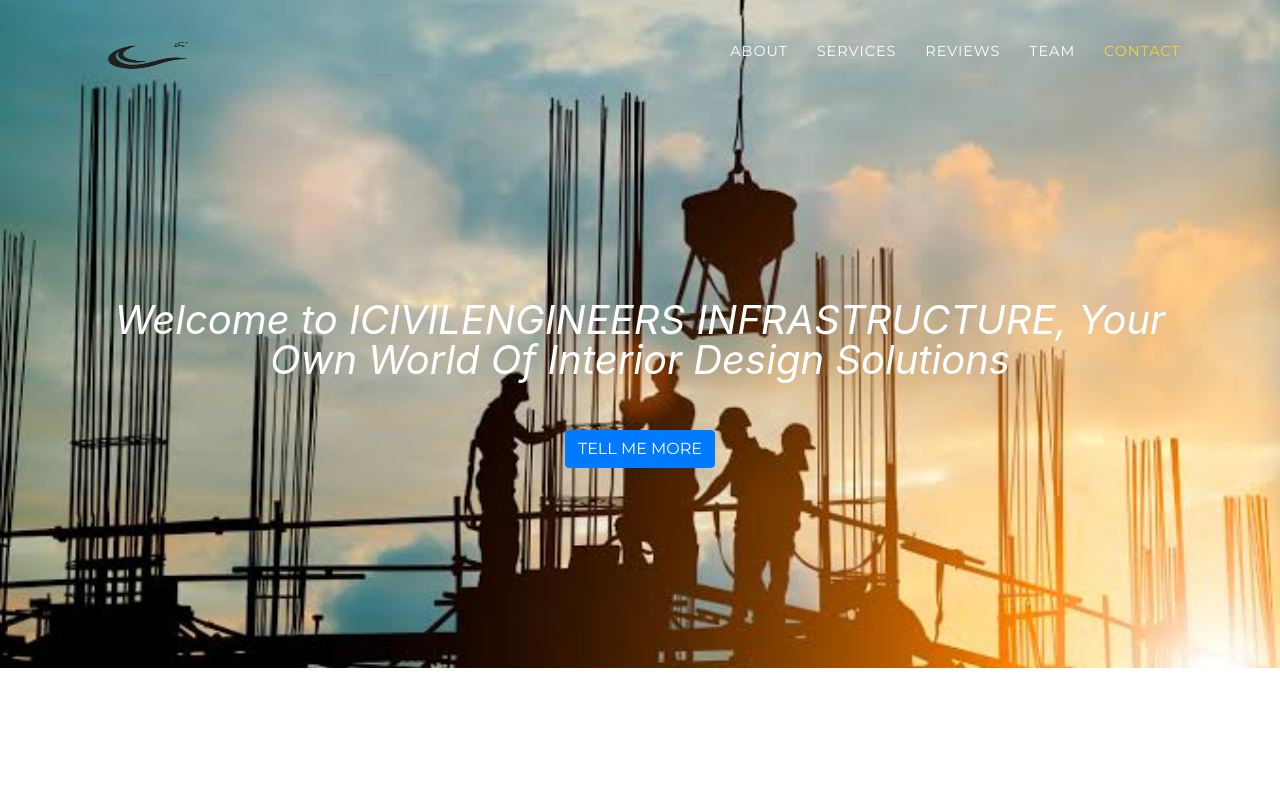
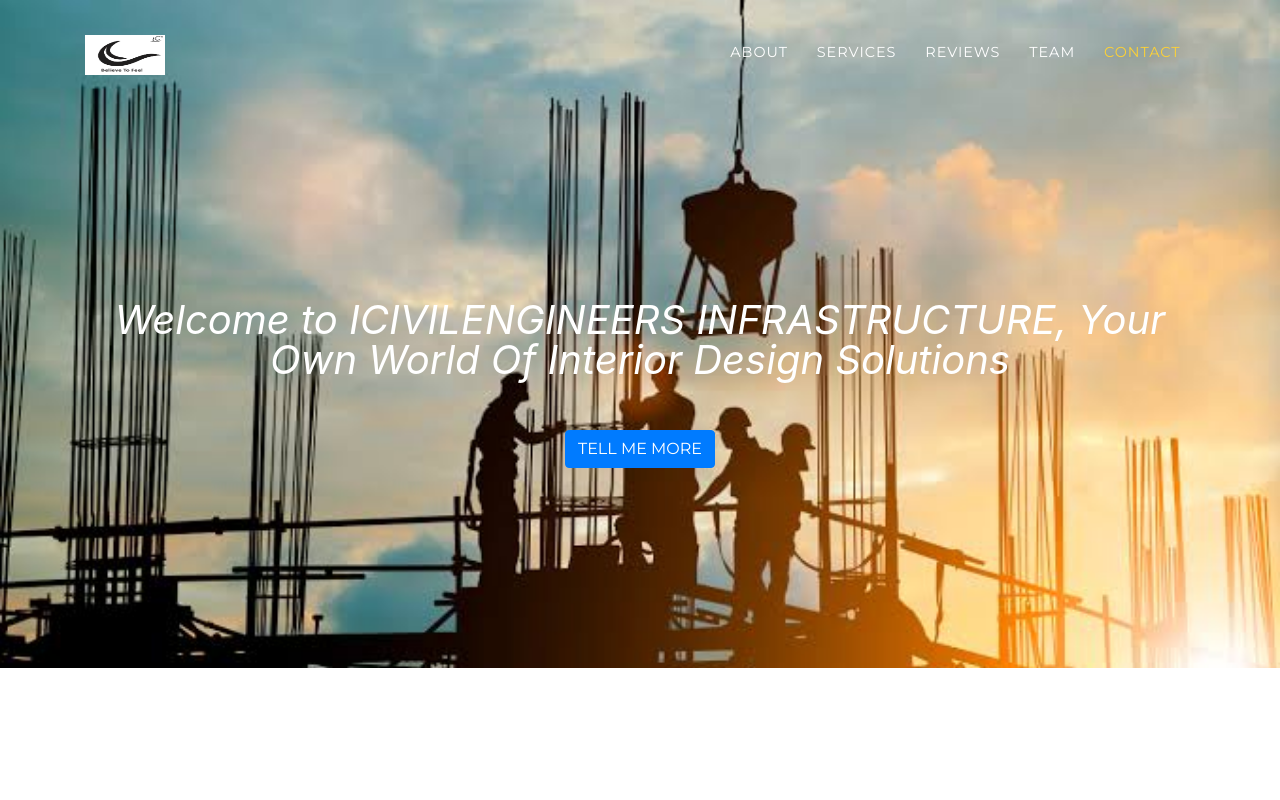
Before and after one commit to shubham-sr/xyz, a website with bundled scripts: page index.html in a window 1280 px wide. Shown: the top 800 px of the page. Built offline with nearby package versions, Linux system fonts and the light colour scheme; files whose address does not match are found by name; a web font is replaced by a local one.

Commit message:
Update index.html

```diff
--- a/index.html
+++ b/index.html
@@ -32,7 +32,7 @@
       <div class="container">
         <!-- <a class="navbar-brand js-scroll-trigger" href="#page-top">iCivilEngineers</a> -->
 
-        <a class="navbar-brand js-scroll-trigger" href="#page-top"> <img src="img/logo2.png" alt="Logo"/ height="30" width="110"></a>
+        <a class="navbar-brand js-scroll-trigger" href="#page-top"> <img src="img/logo3.png" alt="Logo"/ height="40" width="80"></a>
 
         <button class="navbar-toggler navbar-toggler-right" type="button" data-toggle="collapse" data-target="#navbarResponsive" aria-controls="navbarResponsive" aria-expanded="false" aria-label="Toggle navigation">
           Menu
```
